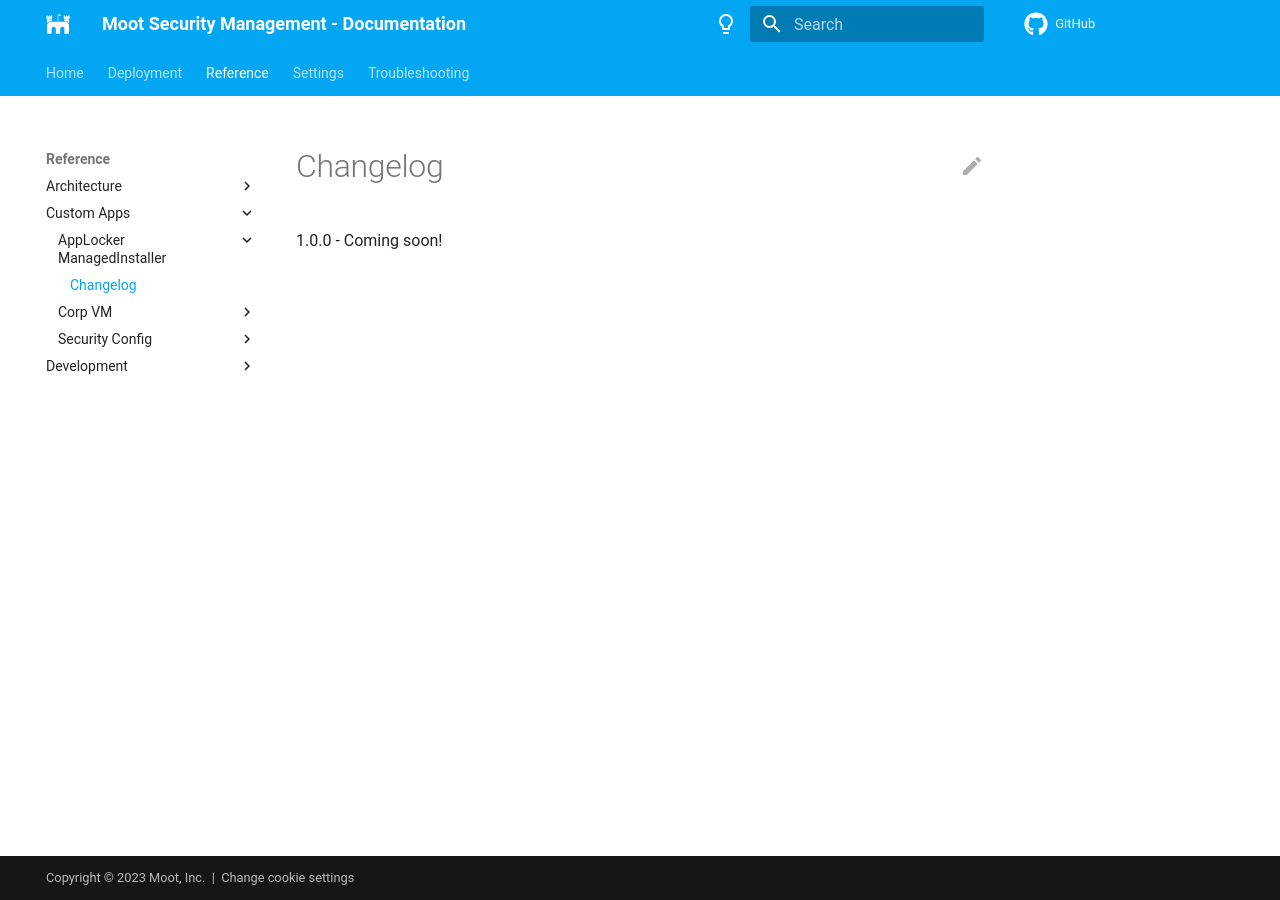
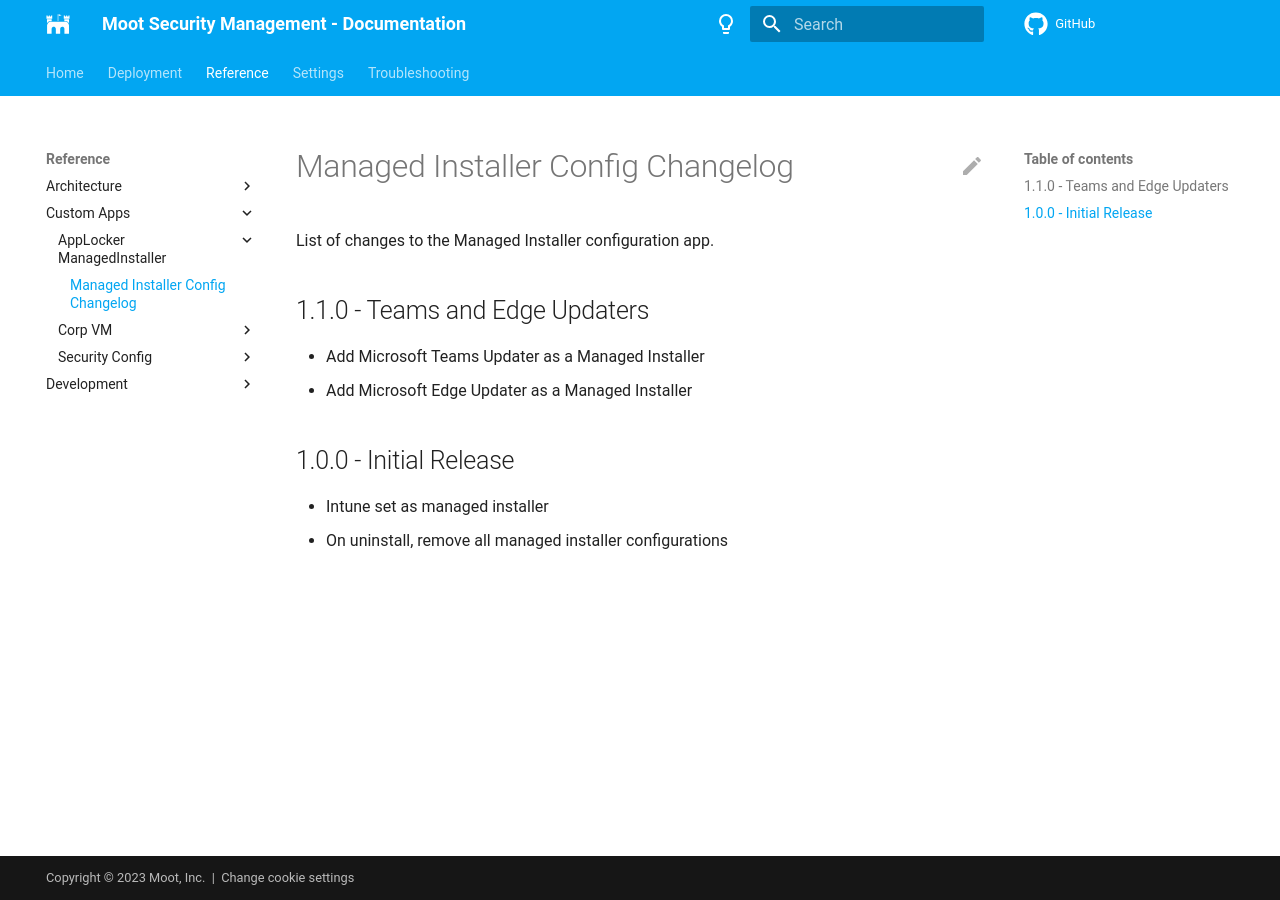
Before and after one commit to Software-Hardware-Integration-Lab/Documentation, an MkDocs documentation site: the page built from docs/Reference/Custom-Apps/AppLocker-ManagedInstaller/Changelog.md, in a window 1280 px wide. Built offline with MkDocs 1.6.1 and Material for MkDocs 9.7.7, drawn with Linux system fonts in a browser that asks for light colours; comment, search, counter and statistics services are not loaded.

Commit message:
Update Changelogs

```diff
--- a/docs/Reference/Custom-Apps/AppLocker-ManagedInstaller/Changelog.md
+++ b/docs/Reference/Custom-Apps/AppLocker-ManagedInstaller/Changelog.md
@@ -1 +1,13 @@
-1.0.0 - Coming soon!
+# Managed Installer Config Changelog
+
+List of changes to the Managed Installer configuration app.
+
+## 1.1.0 - Teams and Edge Updaters
+
+- Add Microsoft Teams Updater as a Managed Installer
+- Add Microsoft Edge Updater as a Managed Installer
+
+## 1.0.0 - Initial Release
+
+- Intune set as managed installer
+- On uninstall, remove all managed installer configurations
```
Also changed, not shown: docs/Reference/Custom-Apps/Security-Config/Changelog.md (+4 -0 lines).
